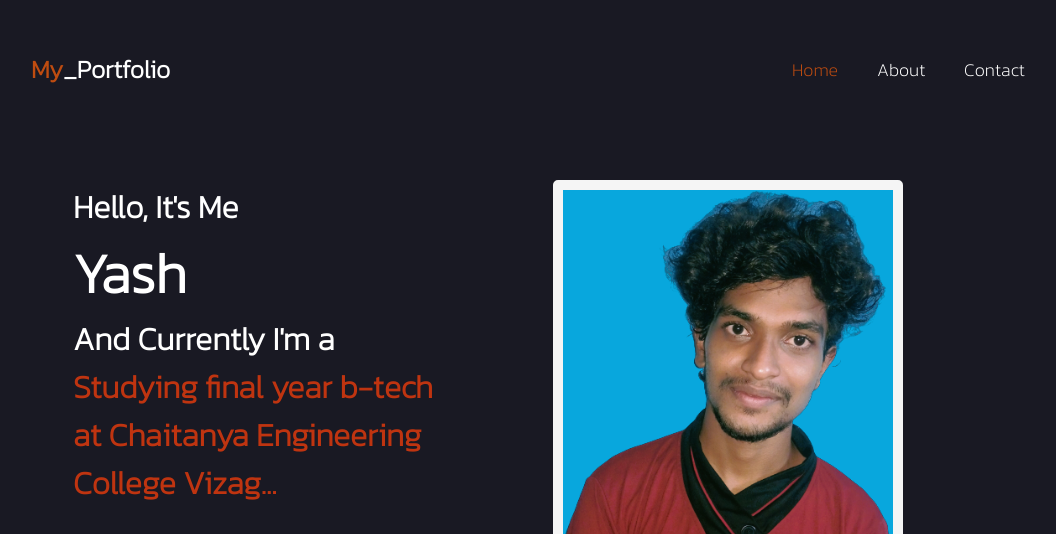
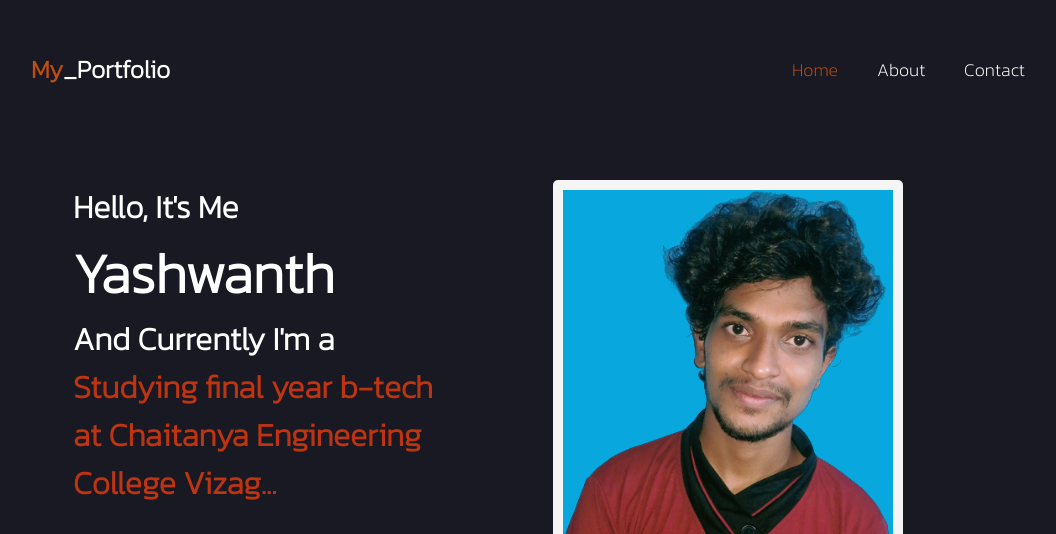
Before and after one commit to yashcoder008/CVIP-web-development-intenship-portfolio, a plain HTML site: page index.html in a window 1280 px wide. Shown: the top 534 px of the page, without its empty margins (127-1183 px from the left). Drawn offline with Linux system fonts and the light colour scheme.

Commit message:
Update index.html

```diff
--- a/index.html
+++ b/index.html
@@ -24,7 +24,7 @@
 
             <div class="home-cont">
                 <h3>Hello, It's Me</h3>
-                <h1>Yash</h1>
+                <h1>Yashwanth</h1>
 
                 <h3>And Currently I'm a <span>
                     Studying final year b-tech at Chaitanya Engineering College Vizag...
```
